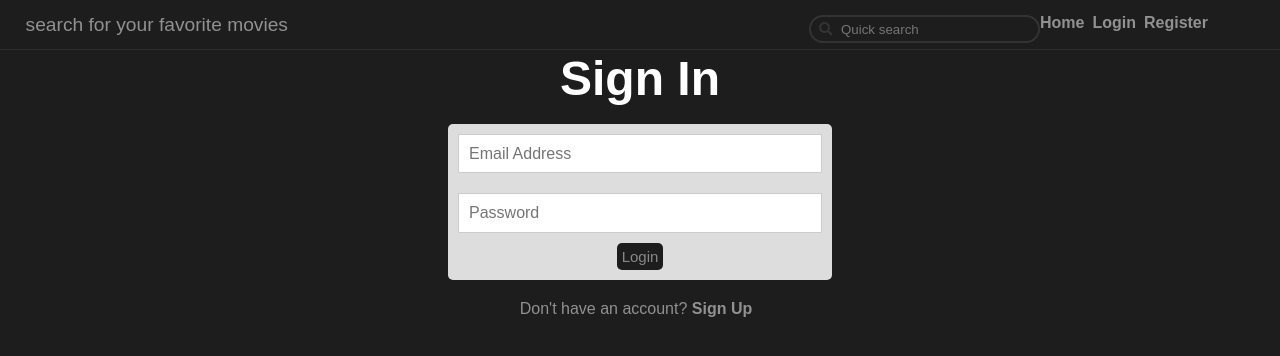
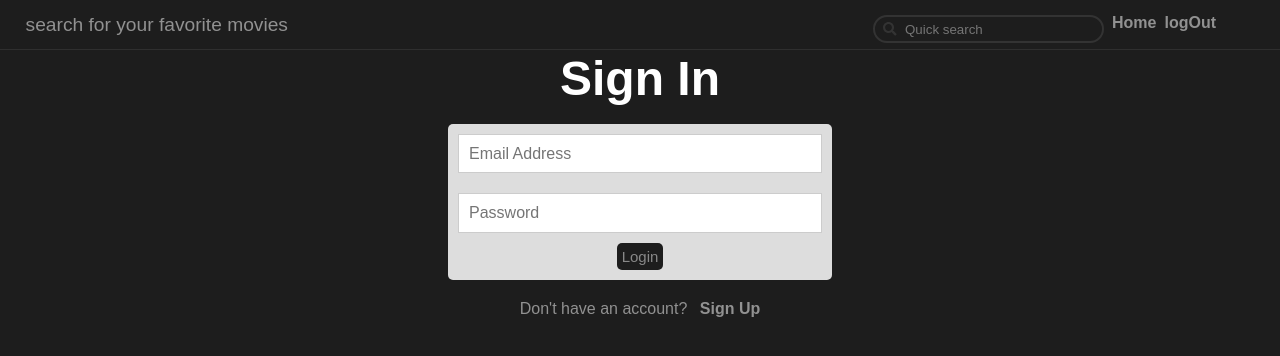
Before and after one commit to pulling-star/mernStack_simple_pro, a React (Create React App) app in the folder client/: page /login in a window 1280 px wide. Shown: the top 356 px of the page. Built offline with nearby package versions, Linux system fonts and the light colour scheme.

Commit message:
adding-logout-action

```diff
--- a/client/src/App.css
+++ b/client/src/App.css
@@ -140,7 +140,7 @@ ul {
   font-weight: bold;
   border: none;
   cursor: pointer;
-  margin-right: 0.5rem;
+  margin-left: 0.5rem;
   transition: color 0.25s ease-in-out;
   outline: none;
 }
@@ -471,6 +471,9 @@ ul {
   .post button {
     padding: 0.3rem 0.4rem;
   }
+}
+button {
+  background: transparent;
 }
 input[type="search"] {
   margin-top: 5px;
--- a/client/src/components/Navbar.js
+++ b/client/src/components/Navbar.js
@@ -1,14 +1,13 @@
 import React, { useState } from "react";
 import { Link } from "react-router-dom";
-
+import { connect } from "react-redux";
 import InputField from "./InputField";
-const Navbar = () => {
+import { logout } from "../store/actions/auth";
+const Navbar = ({ isAuthenticated, logout }) => {
   const initialState = {
     quickQearch: "",
   };
   const [formData, setFormData] = useState(initialState);
-  // const { quickQearch } = formData;
-
   const onChange = (e) =>
     setFormData({ ...formData, [e.target.name]: e.target.value });
   return (
@@ -24,18 +23,30 @@ const Navbar = () => {
             <i className="fas fa-user-circle text-primary" />
             Home
           </Link>
+          {!isAuthenticated ? (
             <Link to="/login" className="btn ">
               <i className="fab fa-black-tie text-primary" />
               Login
             </Link>
-          <Link to="/register" className="btn ">
+          ) : null}
+          {!isAuthenticated ? (
+            <Link to="/register" className="btn">
               <i className="fas fa-graduation-cap text-primary" />
               Register
             </Link>
+          ) : (
+            <button className="btn" onClick={logout}>
+              logOut
+            </button>
+          )}
         </div>
       </div>
     </div>
   );
 };
-
-export default Navbar;
+const mapStateToProps = (state) => {
+  return {
+    isAuthenticated: state.auth.token !== null,
+  };
+};
+export default connect(mapStateToProps, { logout })(Navbar);
```
Lines whose indentation alone changed are shown as unchanged.
